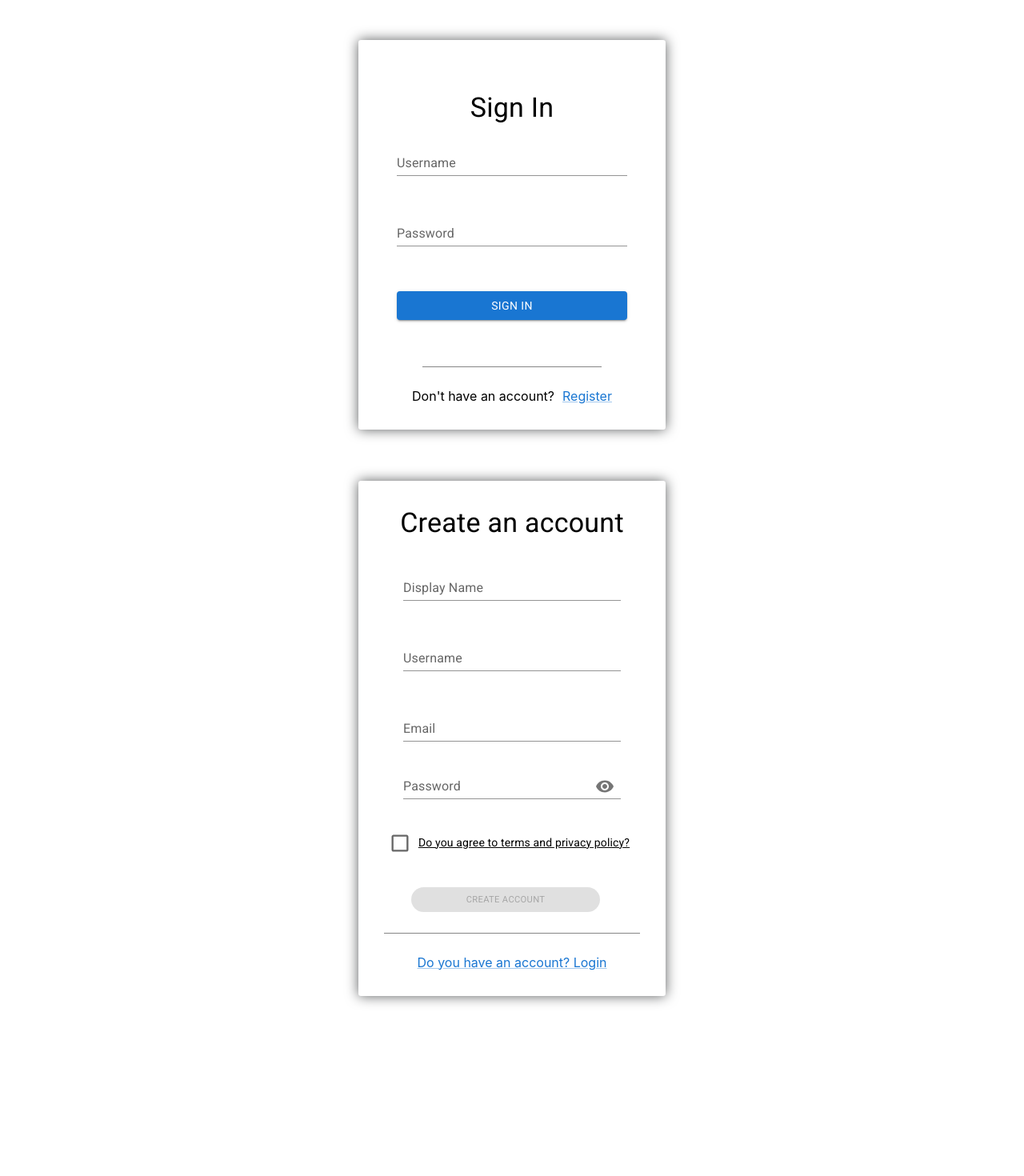
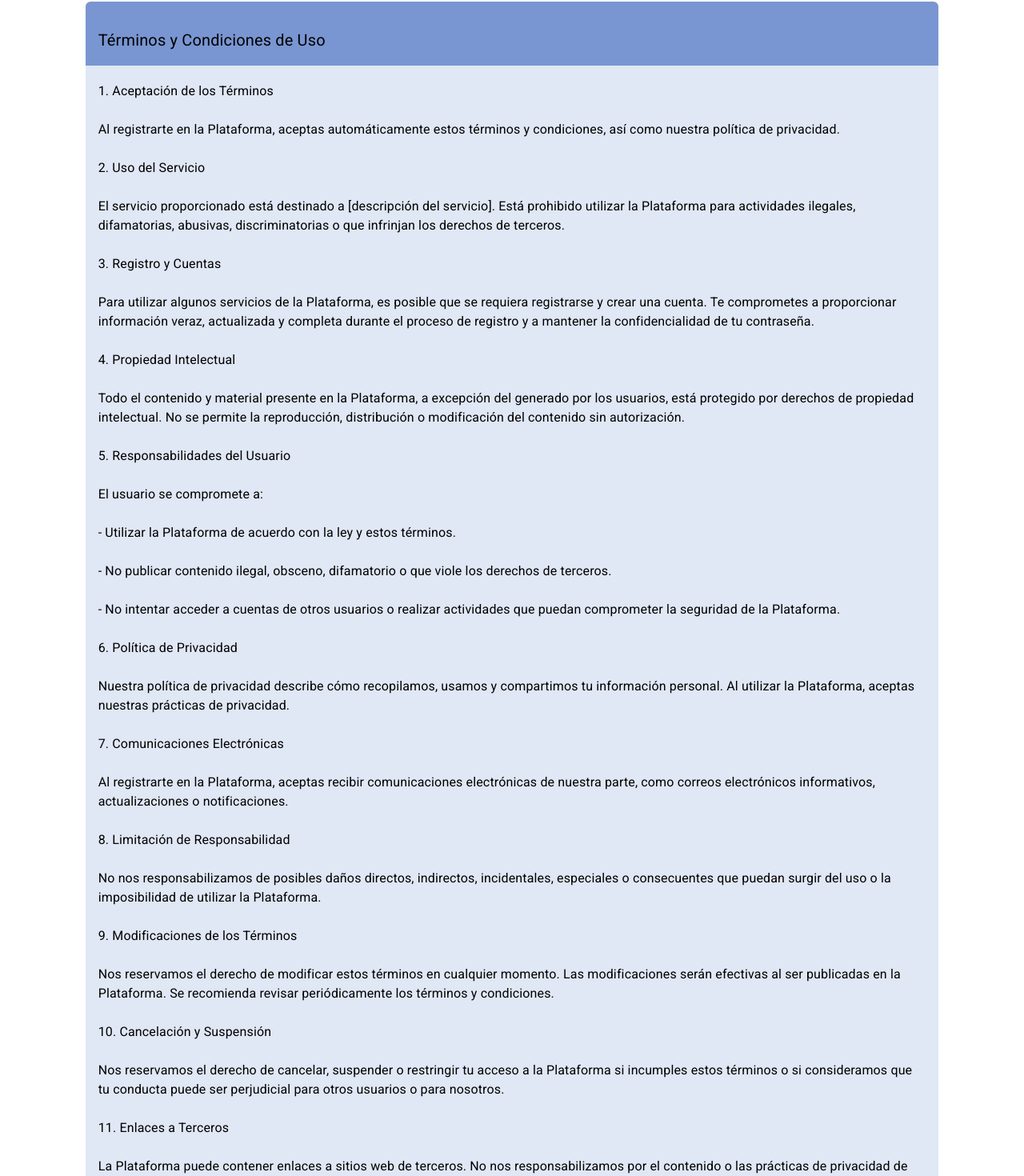
Before and after one commit to YhanahiRosenthal/loginApp, a React (Create React App) app: page /TermsAndCoditions in a window 1280 px wide. Shown: the part 14-1484 px from the top of the page at 80% size. Before the commit the page ends 1323 px from the top, so only its background shows below. Built offline with nearby package versions, Linux system fonts and the light colour scheme.

Commit message:
Routes and file terms and conditions created

```diff
--- a/package.json
+++ b/package.json
@@ -18,6 +18,7 @@
     "joi": "^17.11.0",
     "react": "^18.2.0",
     "react-dom": "^18.2.0",
+    "react-router-dom": "^6.20.0",
     "react-scripts": "5.0.1",
     "typescript": "^4.9.5",
     "web-vitals": "^2.1.4"
--- a/src/App.tsx
+++ b/src/App.tsx
@@ -1,13 +1,19 @@
 import './App.css';
+import TermsAndConditions from './components/TermsAndConditions/TermsAndCoditions';
 import SignInForm from './components/sign-in/SignInForm';
 import SignUpForm from './components/sign-up/SignUpForm';
+import { BrowserRouter, Routes, Route } from 'react-router-dom';
 
 function App() {
   return (
-    <>
-      <SignInForm onSignIn={() => {}}/>
-      <SignUpForm />
-    </>
+    <BrowserRouter>
+      <Routes>
+          <Route path='/' element={<SignInForm onSignIn={() => {}}/>} />
+          <Route path='/Login' element={<SignInForm onSignIn={() => {}}/>} />
+          <Route path='/SignUp' element={<SignUpForm />} />
+          <Route path='/TermsAndCoditions' element={<TermsAndConditions />} />
+      </Routes>
+    </BrowserRouter>
   );
 }
 
--- /dev/null
+++ b/src/components/TermsAndConditions/TermsAndCoditions.tsx
@@ -0,0 +1,87 @@
+import React from 'react';
+import Grid from '@mui/material/Grid';
+import Typography from '@mui/material/Typography';
+import List from '@mui/material/List';
+import ListItem from '@mui/material/ListItem';
+import ListItemText from '@mui/material/ListItemText';
+
+const TermsAndConditions: React.FC = () => {
+    const terms = [
+        "1. Aceptación de los Términos",
+        "Al registrarte en la Plataforma, aceptas automáticamente estos términos y condiciones, así como nuestra política de privacidad.",
+        "2. Uso del Servicio",
+        "El servicio proporcionado está destinado a [descripción del servicio]. Está prohibido utilizar la Plataforma para actividades ilegales, difamatorias, abusivas, discriminatorias o que infrinjan los derechos de terceros.",
+        "3. Registro y Cuentas",
+        "Para utilizar algunos servicios de la Plataforma, es posible que se requiera registrarse y crear una cuenta. Te comprometes a proporcionar información veraz, actualizada y completa durante el proceso de registro y a mantener la confidencialidad de tu contraseña.",
+        "4. Propiedad Intelectual",
+        "Todo el contenido y material presente en la Plataforma, a excepción del generado por los usuarios, está protegido por derechos de propiedad intelectual. No se permite la reproducción, distribución o modificación del contenido sin autorización.",
+        "5. Responsabilidades del Usuario",
+        "El usuario se compromete a:",
+        "- Utilizar la Plataforma de acuerdo con la ley y estos términos.",
+        "- No publicar contenido ilegal, obsceno, difamatorio o que viole los derechos de terceros.",
+        "- No intentar acceder a cuentas de otros usuarios o realizar actividades que puedan comprometer la seguridad de la Plataforma.",
+        "6. Política de Privacidad",
+        "Nuestra política de privacidad describe cómo recopilamos, usamos y compartimos tu información personal. Al utilizar la Plataforma, aceptas nuestras prácticas de privacidad.",
+        "7. Comunicaciones Electrónicas",
+        "Al registrarte en la Plataforma, aceptas recibir comunicaciones electrónicas de nuestra parte, como correos electrónicos informativos, actualizaciones o notificaciones.",
+        "8. Limitación de Responsabilidad",
+        "No nos responsabilizamos de posibles daños directos, indirectos, incidentales, especiales o consecuentes que puedan surgir del uso o la imposibilidad de utilizar la Plataforma.",
+        "9. Modificaciones de los Términos",
+        "Nos reservamos el derecho de modificar estos términos en cualquier momento. Las modificaciones serán efectivas al ser publicadas en la Plataforma. Se recomienda revisar periódicamente los términos y condiciones.",
+        "10. Cancelación y Suspensión",
+        "Nos reservamos el derecho de cancelar, suspender o restringir tu acceso a la Plataforma si incumples estos términos o si consideramos que tu conducta puede ser perjudicial para otros usuarios o para nosotros.",
+        "11. Enlaces a Terceros",
+        "La Plataforma puede contener enlaces a sitios web de terceros. No nos responsabilizamos por el contenido o las prácticas de privacidad de estos sitios. El acceso a ellos es bajo tu propio riesgo.",
+        "12. Indemnización",
+        "Te comprometes a indemnizarnos y eximirnos de responsabilidad ante cualquier reclamo, pérdida, daño o gasto que surja de tu uso de la Plataforma o tu incumplimiento de estos términos.",
+        "13. Ley Aplicable",
+        "Estos términos se rigen por las leyes del [país o región] y cualquier disputa relacionada con estos términos estará sujeta a la jurisdicción exclusiva de los tribunales de [ciudad, país].",
+        "14. Divisibilidad",
+        "Si alguna disposición de estos términos se considera inválida o no aplicable, dicha disposición se interpretará de manera coherente con la ley aplicable para reflejar lo más fielmente posible nuestras intenciones originales. El resto de los términos permanecerá en pleno vigor y efecto.",
+        "15. Cesión",
+        "No puedes ceder, transferir o sublicenciar ninguno de tus derechos u obligaciones bajo estos términos sin nuestro consentimiento previo por escrito.",
+        "16. Encabezados",
+        "Los encabezados de sección en estos términos se incluyen solo por conveniencia y no afectan la interpretación de ningún término.",
+        "17. Consentimiento",
+        "Al hacer clic en 'Registrarse' o 'Aceptar' (u otra acción similar) en la Plataforma, confirmas que has leído, comprendido y aceptado estos Términos y Condiciones.",
+        "18. Actualizaciones de Términos",
+        "Nos reservamos el derecho de actualizar o modificar estos términos en cualquier momento sin notificación previa. Se publicará la fecha de la última actualización al final de estos términos.",
+        "19. Contacto",
+        "Si tienes alguna pregunta o inquietud sobre estos términos, contáctanos en [correo electrónico de contacto].",
+        "20. Agradecimiento",
+        "Gracias por utilizar nuestra Plataforma."
+      ];
+
+      return (
+        <Grid container justifyContent="center" marginBottom={3}>
+            <Grid
+                item
+                xs={12}
+                md={10}
+                style={{
+                    backgroundColor: '#7996d2',
+                    borderRadius: '.4rem',
+                    marginTop: '1rem'
+                }}
+                >
+            <Typography sx={{ mt: 4, mb: 2, ml:2 }} variant="h6" component="div">
+                Términos y Condiciones de Uso
+            </Typography>
+            <Grid
+                style={{
+                    backgroundColor: '#e0e7f5',
+                }}
+            >
+                <List>
+                    {terms.map((term, index) => (
+                        <ListItem key={index}>
+                            <ListItemText primary={term} />
+                        </ListItem>
+                    ))}
+                </List>
+            </Grid>
+            </Grid>
+        </Grid>
+      );
+    };
+export default TermsAndConditions;
--- a/src/components/sign-in/SignInForm.tsx
+++ b/src/components/sign-in/SignInForm.tsx
@@ -1,10 +1,10 @@
 import React, { useState } from 'react'
+import { Link } from 'react-router-dom';
 import {
     Container,
     TextField,
     Button,
     Divider,
-    Link,
     Typography,
 } from '@mui/material'
 
@@ -139,7 +139,7 @@ const SignInForm: React.FC<SignInFormProps> = ({onSignIn}) => {
                       }}
                 />
             <div style={{ textAlign: 'center' }}>
-                <span style={{marginRight: '10px'}}>Don't have an account?</span><Link href="/SignUpForm" >Register</Link>
+                <span style={{marginRight: '10px'}}>Don't have an account?</span> <Link to="/SignUp" >Register</Link>
             </div>
         </Container>
   )
--- a/src/components/sign-up/SignUpForm.tsx
+++ b/src/components/sign-up/SignUpForm.tsx
@@ -2,7 +2,6 @@ import { FormHelperText, Grid, TextField, Typography } from '@mui/material';
 import Checkbox from '@mui/material/Checkbox';
 import Button from '@mui/material/Button';
 import Divider from '@mui/material/Divider';
-import Link from '@mui/material/Link';
 import IconButton from '@mui/material/IconButton';
 import Input from '@mui/material/Input';
 import InputLabel from '@mui/material/InputLabel';
@@ -10,6 +9,7 @@ import InputAdornment from '@mui/material/InputAdornment';
 import FormControl from '@mui/material/FormControl';
 import Visibility from '@mui/icons-material/Visibility';
 import VisibilityOff from '@mui/icons-material/VisibilityOff';
+import { Link } from 'react-router-dom';
 import { useState, useEffect } from 'react';
 import Joi from 'joi';
 import { joiResolver } from '@hookform/resolvers/joi';
@@ -297,10 +297,8 @@ const SignForm = () => {
                             onChange={handleCheckboxChange}
                         />
                         <Link
-                            href="/TermsAndCoditions"
-                            rel="noopener"
-                            variant="body2"
-                            color="inherit"
+                            to="/TermsAndCoditions"
+                            style={{color: 'black'}}
                             >
                             Do you agree to terms and privacy policy?
                         </Link>
@@ -329,7 +327,7 @@ const SignForm = () => {
                       }}
                 />
             <div style={{ textAlign: 'center' }}>
-                <Link href="/Login" >Do you have an account? Login</Link>
+                <Link to="/Login" >Do you have an account? Login</Link>
             </div>
         </Grid>
     );
```
Also changed, not shown: 1 other file (tests, documents, lock files or other folders).
